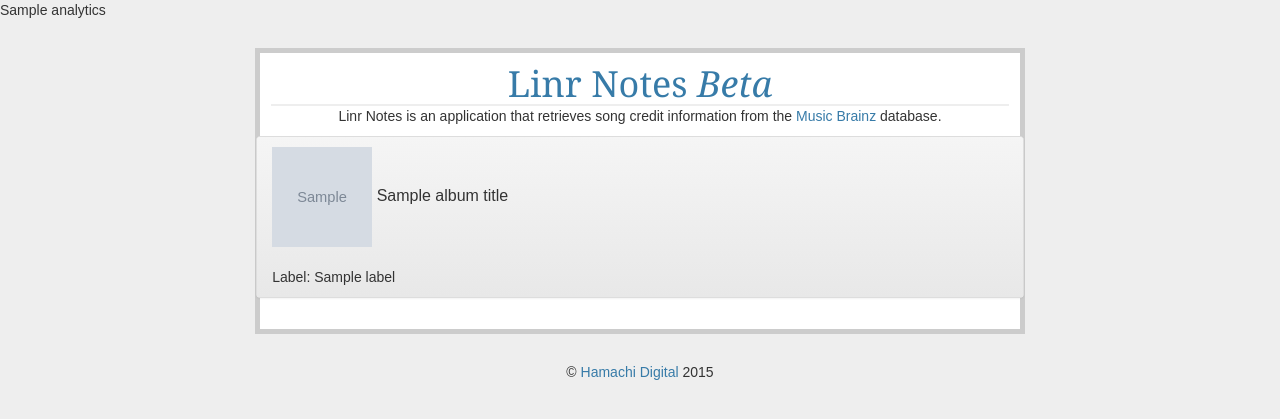
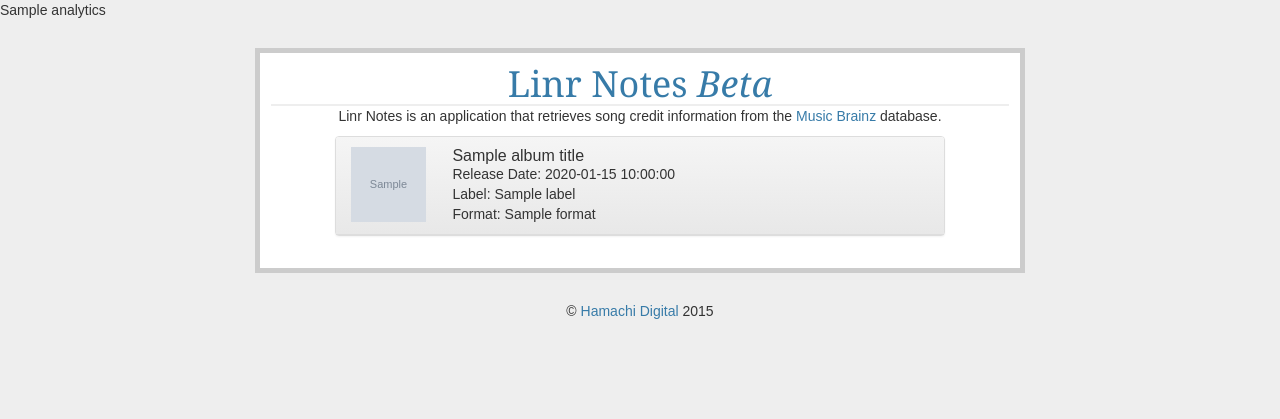
Before and after one commit to coreyar/linr-notes, a Flask app: template templates/show_entries.html in a window 1280 px wide. Shown: the top 419 px of the page. Run offline with Flask 2, Linux system fonts and the light colour scheme; the template is opened without the code that fills it: most values are stand-ins (such as "Sample title", 1, 10 or a date in 2020); grey boxes marked "Sample" are stand-in pictures; parts of the project's set-up code (start-up, migrations or seed data) failed here and were passed over; some libraries are stand-ins or nearby versions.

Commit message:
Updated release display
- Added details to header
- Changed dropdown from hover to click

```diff
--- a/mbz_query.py
+++ b/mbz_query.py
@@ -1,8 +1,7 @@
 import musicbrainzngs as mbz
-import os, json, requests
+import os, json, requests, datetime
 from operator import itemgetter
 from collections import defaultdict
-from flask import session
 
 caa = 'http://coverartarchive.org'
 
@@ -37,20 +36,20 @@
                     music_brainz_id=result['artist-list'][0]['id'])
 
     def release_info(self, release_list):
-        data = ['artists', 'labels', 'recordings', 'release-groups', 'media', 'artist-credits',
-        'recording-level-rels', 'work-level-rels', 'artist-rels', 'label-rels', 'place-rels',
-        'recording-rels', 'release-rels', 'release-group-rels', 'work-rels']
+        data = ['artists', 'labels', 'recordings', 'media', 'artist-credits', 'release-groups']
         release_display_list = []
         for release in release_list:
             image = False
             album_data =  mbz.get_release_by_id(release, includes=data)
             labels = [label['label']['name'] for label in album_data['release']['label-info-list']]
+            formats = [medium['format'] for medium in album_data['release']['medium-list']]
             tracks = album_data['release']['medium-list'][0]['track-list']
-        # release_date = song_data['release']['date']
             if album_data['release']['cover-art-archive']['artwork'] == 'true':
                 r = requests.get('{0}/release/{1}'.format(caa, release)).json()
                 image = r['images'][0]['image']
-            release_display_list.append({'image':image, 'tracks':tracks, 'labels':labels, 'title':'' })
+            release_date = datetime.datetime.strptime(album_data['release']['release-group']['first-release-date'], '%Y-%m-%d').strftime("%B %d, %Y")
+            release_display_list.append({'image':image, 'tracks':tracks, 'labels':labels,
+                'formats':formats, 'release_date': release_date })
         return release_display_list
 
 ##Series of functions to parse Musicbrainz results
--- a/templates/show_entries.html
+++ b/templates/show_entries.html
@@ -5,23 +5,32 @@
 	{% for rel_display in release_display_list %}
 
 	<div class="row">
-			<div class="panel-group">
+		<div class="col-md-10 col-md-offset-1">
 			<div class="panel panel-default">
-					<div class="panel-heading">
+				<div class="panel-heading clickable" data-toggle="collapse" data-target="#rel{{ loop.index }}" href="#rel{{ loop.index }}">
+					<div class="row">
+						<div class="col-md-2">
+							{% if rel_display['image'] %}
+								<img src={{ rel_display['image'] }} width=75 height=75>
+							{% else %}
+								<img src={{ url_for('static', filename='album-art-missing.png') }} width=75 height=75>
+							{% endif %}
+						</div>
+						<div class="col-md-10">
 								<h4 class="panel-title">
-							{% if rel_display['image'] %}
-								<img src={{ rel_display['image'] }} width=100 height=100>
-							{% else %}
-								<img src={{ url_for('static', filename = 'album-art-missing.png') }} width=100 height=100>
-							{% endif %}
-							<a data-toggle="collapse" data-target="#rel{{ loop.index }}" href="#rel{{ loop.index }}">{{ album_title }}</a>
+									{{ album_title }}
 								</h4>
-						</br>
-						<ul> {% for label in rel_display['labels'] %}
-							<li> Label: {{ label }}</li>
+								<ul>
+									<li>Release Date: {{ rel_display['release_date'] }}
+									{% for label in rel_display['labels'] %}
+									<li>Label: {{ label }}</li>
+									{% endfor %}
+									{% for format in rel_display['formats'] %}
+									<li>Format: {{ format }}</li>
 									{% endfor %}
 								</ul>
-
+						</div>
+					</div>
 				</div>
 				<div id="rel{{ loop.index }}" class="panel-collapse collapse">
 					<div class="panel-body">
@@ -31,7 +40,6 @@
 									{% for track in rel_display['tracks'] %}
 									<li class="list-group-item">
 										{{ track['number'] }}. {{ track['recording']['title'] }}
-
 										{% if track['recording']['artist-relation-list'] is defined %}
 											<ul>
 												{% for person in track['recording']['artist-relation-list'] %}
@@ -42,17 +50,14 @@
 											Whoops! Looks like some info is missing. If you are obliged you can fill it in at <a href="http://musicbrainz.org">MusicBrainz.org.</a>
 										{% endif %}
 									</li>
-
 								{% endfor %}
 								</ul>
 							</div>
 						</div>
 					</div>
 				</div>
-
 			</div>
 		</div>
-
 	</div>
 		{% endfor %}
 
```
Lines whose indentation alone changed are shown as unchanged.
